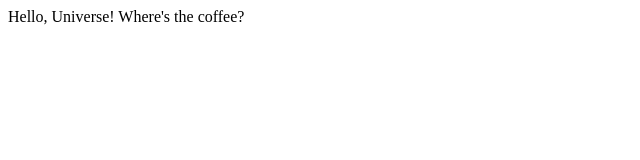
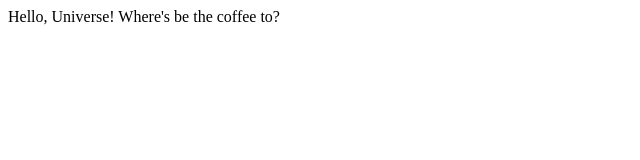
Before and after one commit to Klazomenai/github-actions-test, a plain HTML site: page index.html in a window 1280 px wide. Shown: the full height of the page, 0-640 px from the left. Drawn offline with Linux system fonts and the light colour scheme.

```diff
--- a/index.html
+++ b/index.html
@@ -1,6 +1,6 @@
 <!DOCTYPE html>
 <html>
 <head>
-Hello, Universe! Where's the coffee?
+Hello, Universe! Where's be the coffee to?
 </head>
 </html>
```
